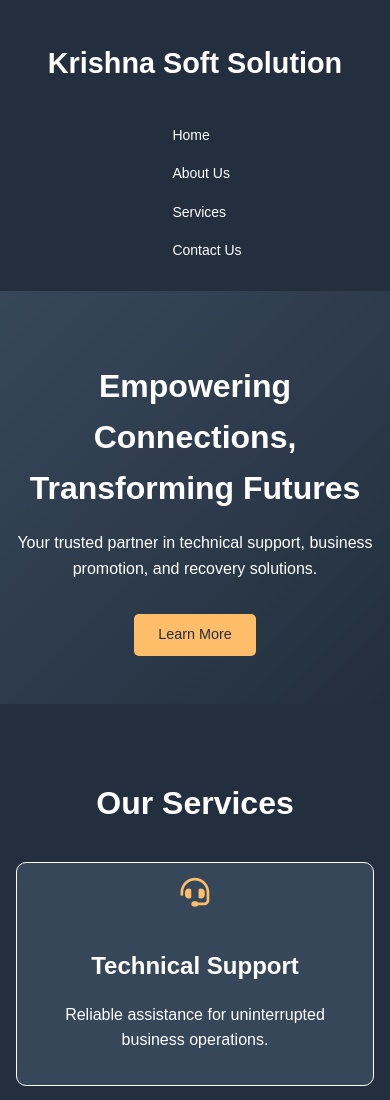
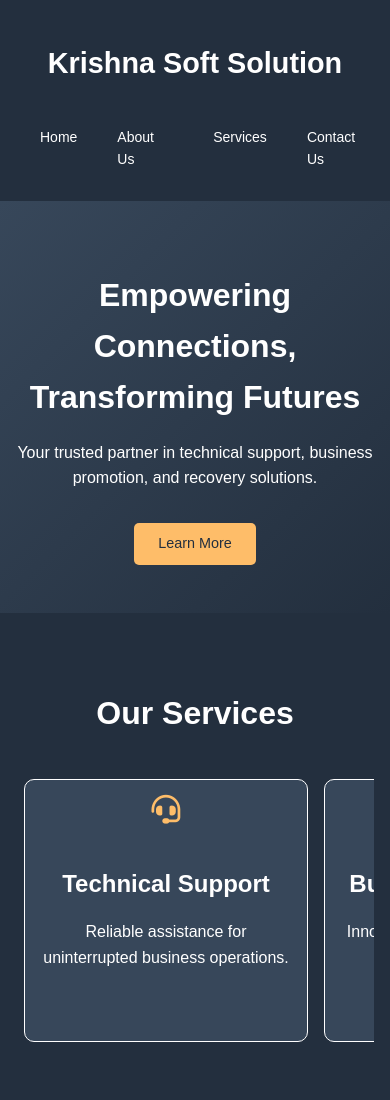
Before and after one commit to sujisudharsanan/Krishnasoft, a plain HTML site: page index.html in a window 390 px wide. Shown: the top 1100 px of the page. Drawn offline with Linux system fonts and the light colour scheme.

Commit message:
Update styles.css

```diff
--- a/styles.css
+++ b/styles.css
@@ -187,9 +187,10 @@ footer p {
   }
 
   .nav-links {
-    flex-direction: column;
+    flex-direction: row; /* Display nav items horizontally */
     gap: 1rem;
     padding: 0;
+    margin-top: 1rem; /* Spacing between logo and nav links */
   }
 
   .hero {
@@ -214,12 +215,16 @@ footer p {
     font-size: 2rem;
   }
 
-  /* Service and Client cards adjustments */
+  /* Service and Client cards displayed horizontally */
   .service-cards, .client-list {
-    grid-template-columns: 1fr;
+    display: flex;
+    overflow-x: auto; /* Allow scrolling horizontally */
+    gap: 1rem;
+    padding: 0.5rem;
   }
 
   .card, .client-card {
+    min-width: 250px;
     padding: 1rem;
     font-size: 1rem;
   }
```
